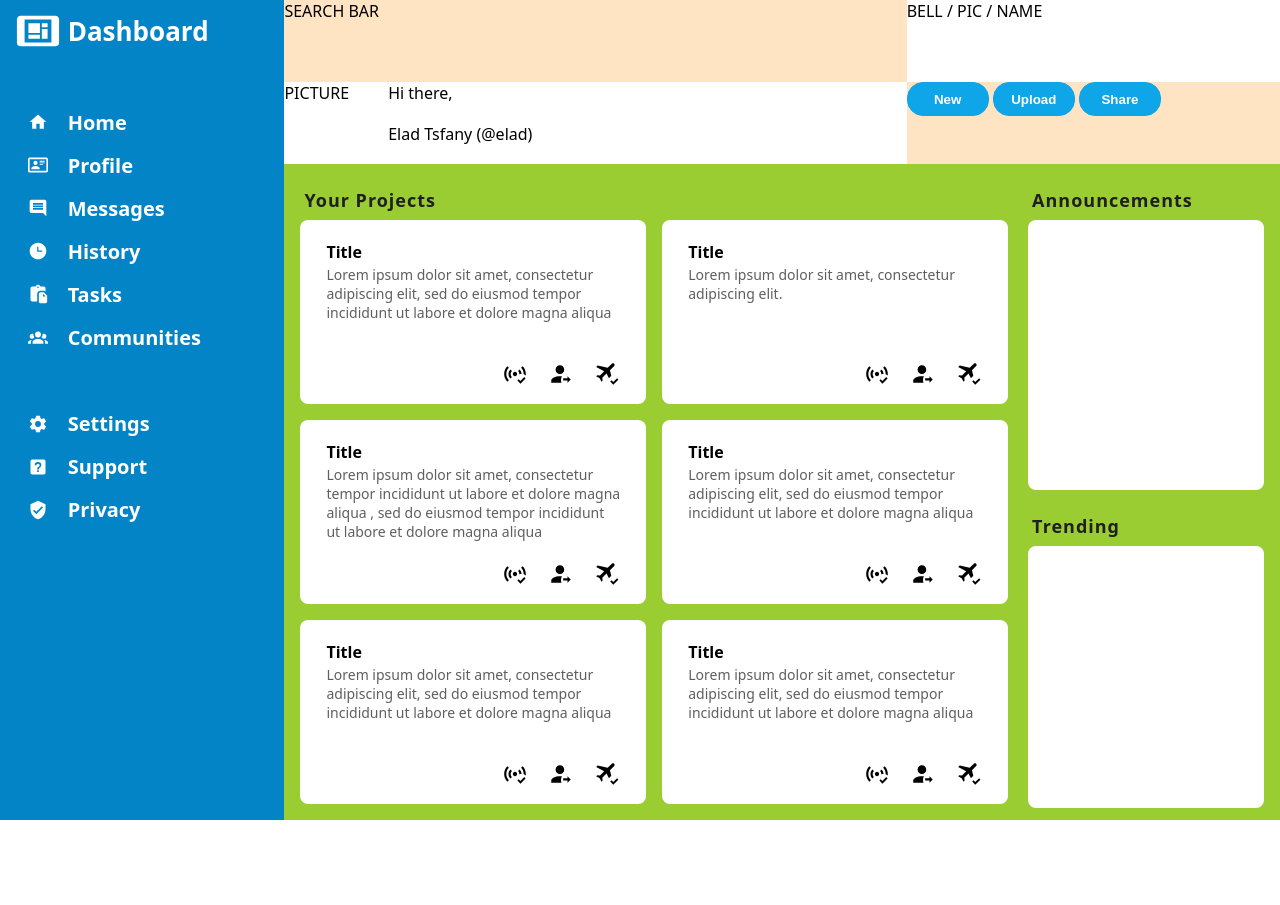
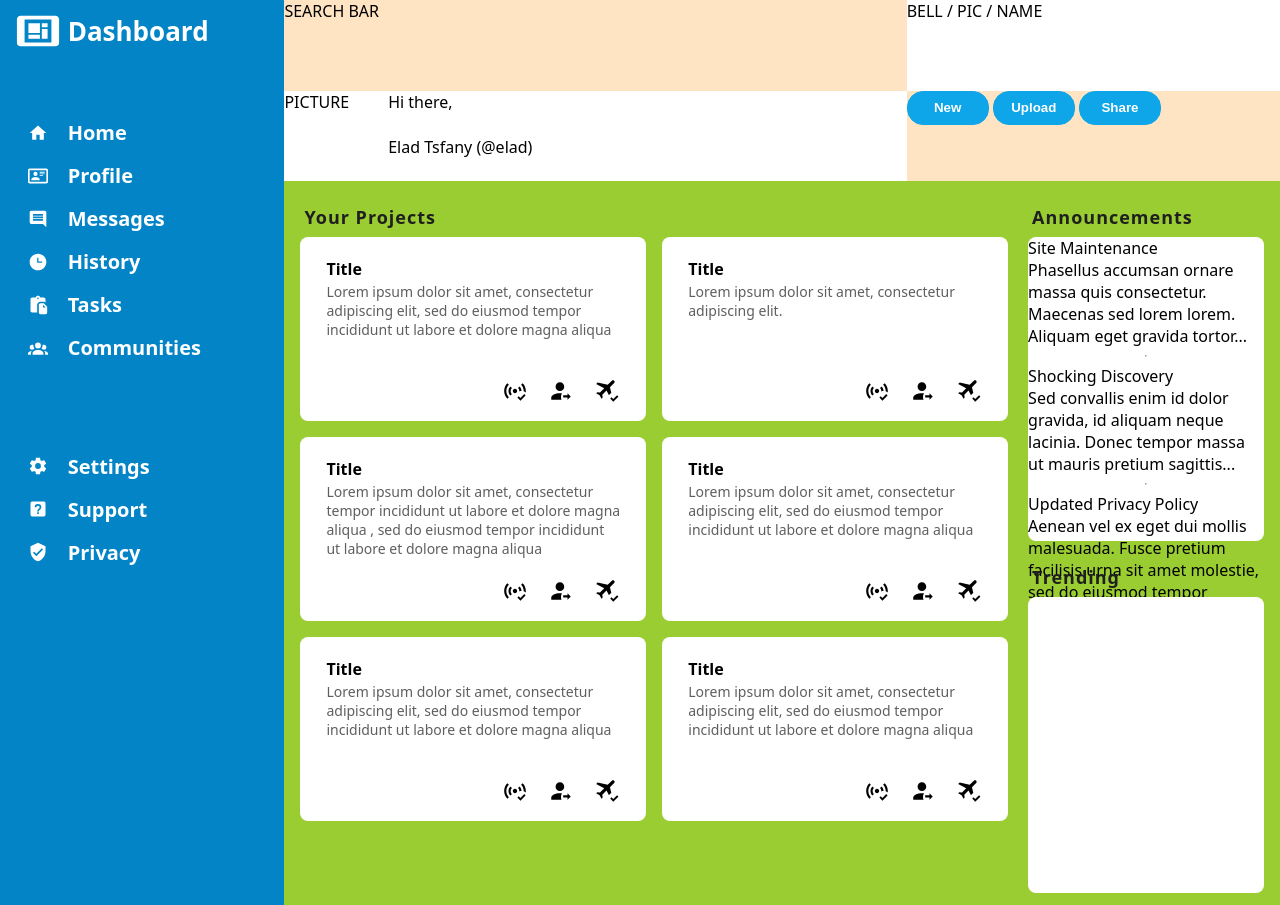
Before and after one commit to eladtsfany/dashboard, a plain HTML site: page index.html in a window 1280 px wide. Before the commit the page ends 820 px from the top, so only its background shows below. Drawn offline with Linux system fonts and the light colour scheme.

Commit message:
ADD Skelton for announcements tab

```diff
--- a/index.html
+++ b/index.html
@@ -104,7 +104,6 @@
                             </svg>
                         </div>
                     </div>
-
                     <div class="card">
                         <div class="card-title">Title</div>
                         <div class="card-text">Lorem ipsum dolor sit amet, consectetur tempor incididunt ut labore et
@@ -199,7 +198,23 @@
             <div class="news">
                 <div id="news-label" class="section-label">Announcements</div>
                 <div class="news-box">
-
+                    <div class="sub-card">
+                        <div class="sub-title">Site Maintenance</div>
+                        <div class="sub-text">Phasellus accumsan ornare massa quis consectetur. Maecenas sed lorem
+                            lorem. Aliquam eget gravida tortor... </div>
+                    </div>
+                    <hr />
+                    <div class="sub-card">
+                        <div class="sub-title">Shocking Discovery</div>
+                        <div class="sub-text">Sed convallis enim id dolor gravida, id aliquam neque lacinia. Donec
+                            tempor massa ut mauris pretium sagittis...</div>
+                    </div>
+                    <hr />
+                    <div class="sub-card">
+                        <div class="sub-title">Updated Privacy Policy</div>
+                        <div class="sub-text">Aenean vel ex eget dui mollis malesuada. Fusce pretium facilisis urna sit
+                            amet molestie, sed do eiusmod tempor consectetur...</div>
+                    </div>
                 </div>
             </div>
             <div class="trending">
```
